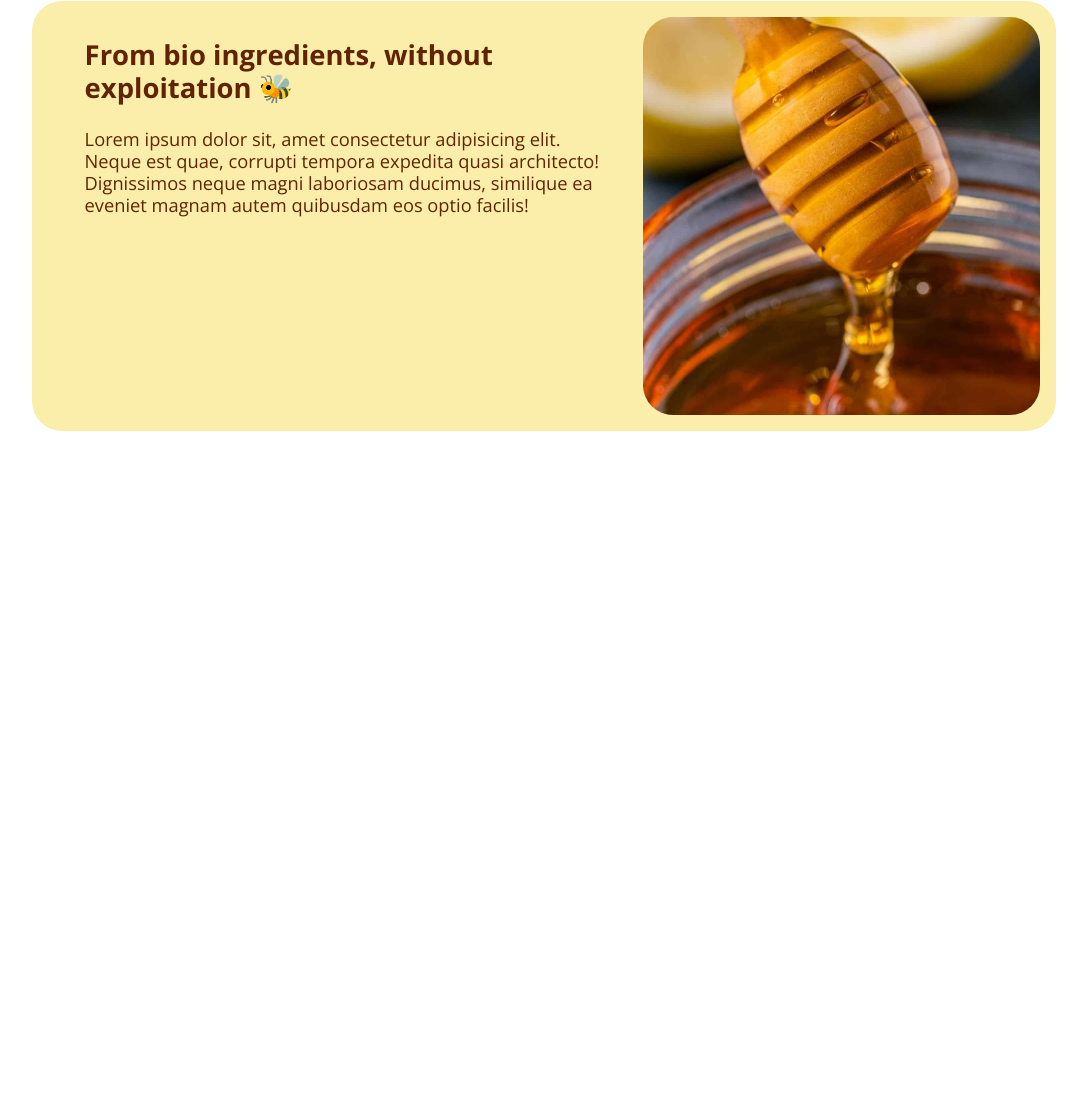
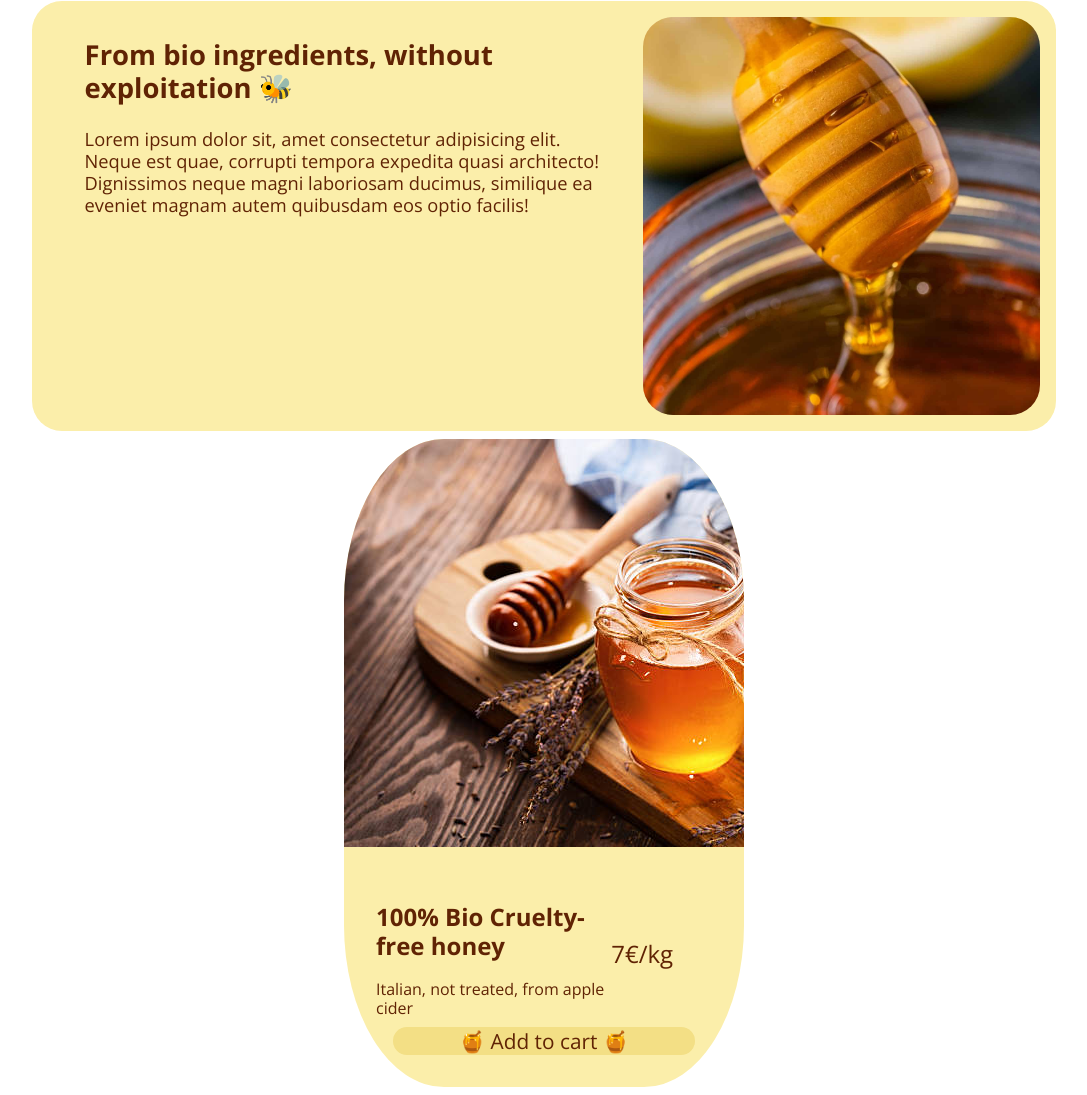
Before and after one commit to violapoma/30-apr-25, a plain HTML site: page index.html in a window 1280 px wide. Shown: the part 480-1575 px from the top of the page, without its empty margins (96-1183 px from the left). Before the commit the page ends 919 px from the top, so only its background shows below. Drawn offline with nearby package versions, Linux system fonts and the light colour scheme; a web font is replaced by a local one.

Commit message:
added section card

```diff
--- a/index.html
+++ b/index.html
@@ -31,7 +31,7 @@
         <nav id="mainNavBar">
             <span><img class="navImg" src="assets/logo.png"><a href="#article">Our VHoney</a></span>
             <span><img class="navImg" src="assets/logo.png"><a href="#traceHoney"><a href="#">Trace Honey</a></span>
-            <span><img class="navImg" src="assets/logo.png"><a href="#"><a href="#">Shop</a></span>
+            <span><img class="navImg" src="assets/logo.png"><a href="#card"><a href="#">Shop</a></span>
             <span><img class="navImg" src="assets/logo.png"><a href="#"><a href="#">Facilities</a></span>
             <span><img class="navImg" src="assets/logo.png"><a href="#"><a href="#">Contacts</a></span>
         </nav>
@@ -56,6 +56,22 @@
                 </figcaption>
             </figure>
         </section>
+
+        <section id="card">
+            <div class="cardContent">
+                <div>
+                    <img src="./assets/honey.jpg" alt="honey">
+                </div>
+                <div class="cardTxt">
+                    <div class="cardInfo">
+                        <h2>100% Bio Cruelty-free honey</h2>
+                        <p>Italian, not treated, from apple cider</p>
+                    </div>
+                    <div class="cardPrice">7€/kg</div>
+                    <button id="addToCart">🍯 Add to cart 🍯</button>
+                </div>
+            </div>
+        </section>
     </main>
 
 
--- a/myNorm.css
+++ b/myNorm.css
@@ -9,7 +9,7 @@ table, caption, tbody, tfoot, thead, tr, th, td,
 article, aside, canvas, details, embed,
 figure, figcaption, footer, header, hgroup,
 menu, nav, output, ruby, section, summary,
-time, mark, audio, video {
+time, mark, audio, video, button {
 	box-sizing: border-box;
     margin: 0;
 	padding: 0;
--- a/style.css
+++ b/style.css
@@ -3,6 +3,7 @@ body {
     background-attachment: fixed;
     background-size: contain;
 }
+
 header {
     width: 100%;
     height: 10vh;
@@ -72,7 +73,7 @@ main {
     height: 10vh;
     padding: 1em;
     margin: auto;
-    margin-bottom: 0.5em ;
+    margin-bottom: 0.5em;
 
     display: flex;
     justify-content: space-evenly;
@@ -86,6 +87,7 @@ main {
 .navImg {
     height: 80%;
 }
+
 /* #mainNavBar img {
     display: none;
 } */
@@ -108,11 +110,13 @@ main {
     font-size: 1.7ch;
 }
 
-#article, #traceHoney {
+#article,
+#traceHoney {
     background-color: #fbeeaa;
     width: 80%;
     border-radius: 30px;
 }
+
 main figure {
     padding: 1em;
     display: flex;
@@ -120,13 +124,15 @@ main figure {
     justify-content: space-between;
     /* align-items: center; */
 }
-main figure >img {
+
+main figure>img {
     border-radius: 30px;
     flex-basis: 30%;
     width: 20%;
     flex-grow: 1;
 }
-main figure > figcaption {
+
+main figure>figcaption {
     font-size: 2ch;
     flex-basis: 50%;
     flex-grow: 1;
@@ -137,6 +143,36 @@ main figure > figcaption {
     order: 2;
 }
 
+#card {
+    width: 400px;
+    border-radius: 25%;
+    overflow: hidden;
+    background-color: #fbeeaa;
+}
+
+.cardTxt {
+    display: flex;
+    flex-wrap: wrap;
+    align-items: center;
+    justify-content: center;
+    padding: 2em;
+}
+.cardInfo {
+    flex-basis: 70%;
+    margin-bottom: 0.5em;
+}
+.cardPrice{
+    flex-basis: 30%;
+    font-size: 1.5rem;
+}
+.cardTxt>button {
+    flex-basis: 90%;
+    background-color: #F3DF85;
+    font-size: 1.3rem;
+    border: none;
+    border-radius: 30px;
+}
+
 /* smartphone e tablet */
 @media screen and (max-width:768px) {
     #mainNavBar {
@@ -144,7 +180,9 @@ main figure > figcaption {
         margin: 0;
         margin-bottom: 0.5em;
     }
-    #article, #traceHoney {
+
+    #article,
+    #traceHoney {
         width: 100%;
     }
 
```
